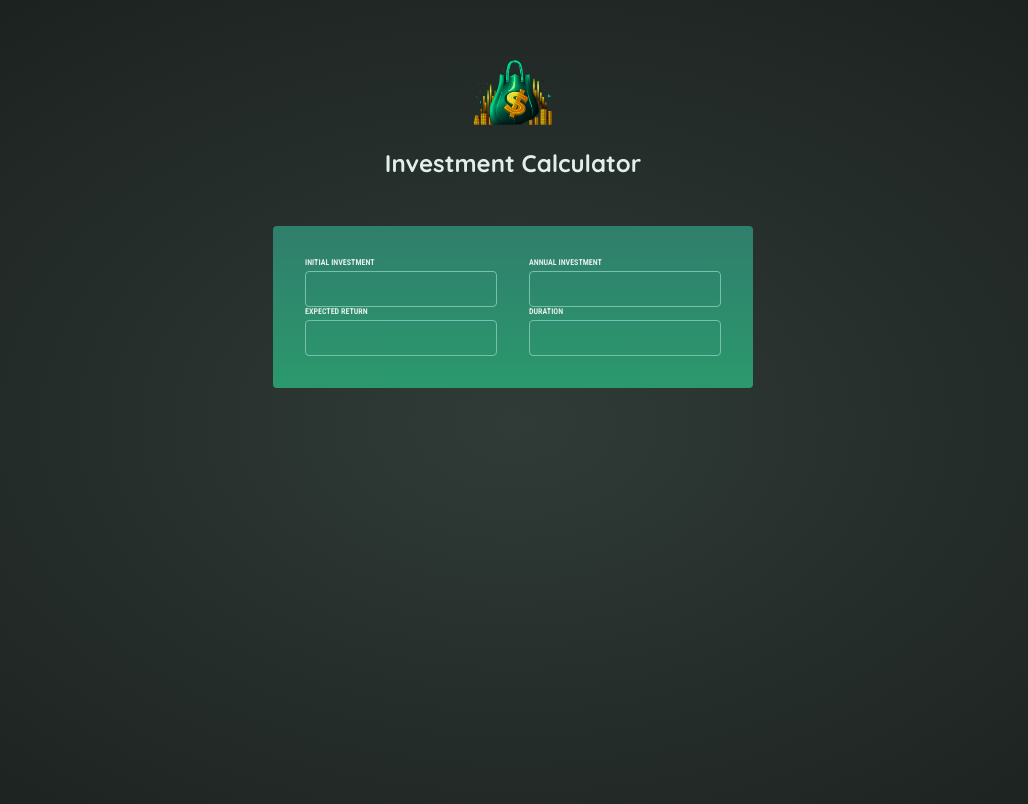
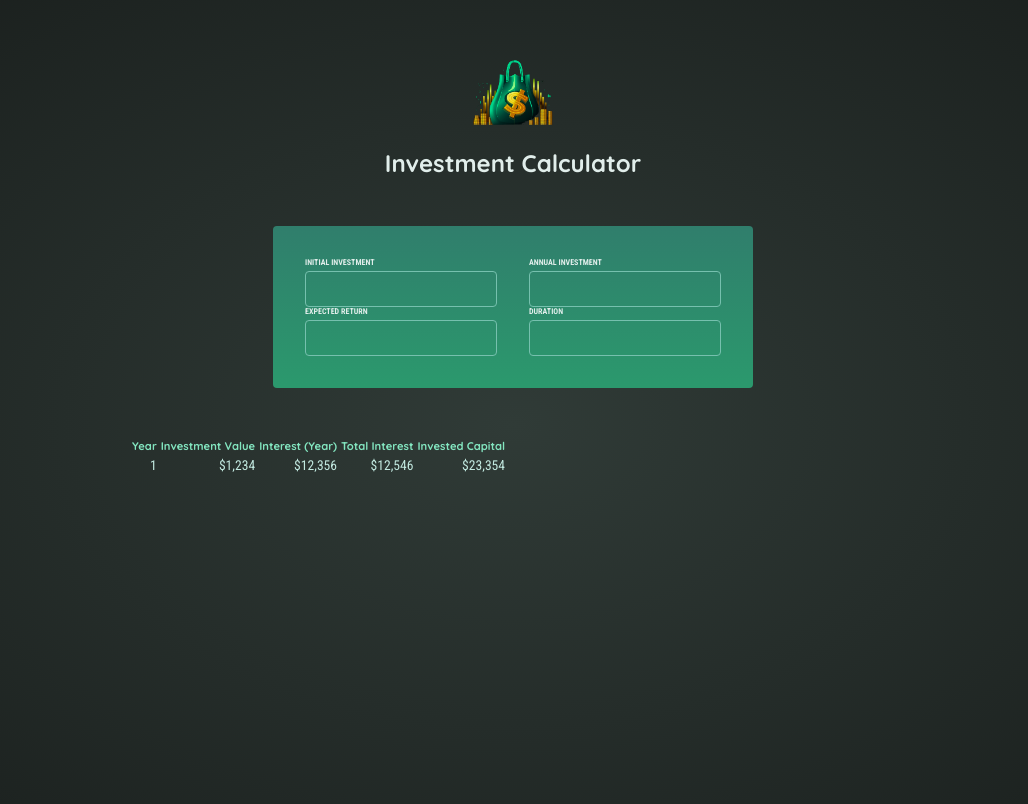
Before and after one commit to amberseas/react-investment-calc, a React (Vite) app: page / in a window 1280 px wide. Shown: the top 804 px of the page, without its empty margins (127-1155 px from the left). Built offline with nearby package versions, Linux system fonts and the light colour scheme.

Commit message:
feat: add investment result table

```diff
--- a/src/App.jsx
+++ b/src/App.jsx
@@ -1,4 +1,5 @@
 import InvestmentParameters from "./components/InvestmentParameters";
+import InvestmentResultsTable from "./components/InvestmentResultsTable";
 
 function App () {
   return (
@@ -13,6 +14,9 @@ function App () {
           <InvestmentParameters name='Duration' type='number' parameters={{min: '0'}} />
         </div>
       </div>
+      <div id="result">
+        <InvestmentResultsTable />
+      </div>
     </main >
   );
 }
--- /dev/null
+++ b/src/components/InvestmentResult.jsx
@@ -0,0 +1,13 @@
+import {formatter} from "../util/investment";
+
+export default function InvestmentResult ({year, value, interest, totalInterest, invested}) {
+    return (
+        <tr>
+            <td>{year}</td>
+            <td>{formatter.format(value)}</td>
+            <td>{formatter.format(interest)}</td>
+            <td>{formatter.format(totalInterest)}</td>
+            <td>{formatter.format(invested)}</td>
+        </tr>
+    );
+}
--- /dev/null
+++ b/src/components/InvestmentResultsTable.jsx
@@ -0,0 +1,20 @@
+import InvestmentResult from "./InvestmentResult";
+
+export default function InvestmentResultsTable () {
+    return (
+        <table>
+            <thead>
+                <tr>
+                    <th>Year</th>
+                    <th>Investment Value</th>
+                    <th>Interest (Year)</th>
+                    <th>Total Interest</th>
+                    <th>Invested Capital</th>
+                </tr>
+            </thead>
+            <tbody>
+                <InvestmentResult year={1} value={1234} interest={12356} totalInterest={12546} invested={23354} />
+            </tbody>
+        </table>
+    );
+}
```
